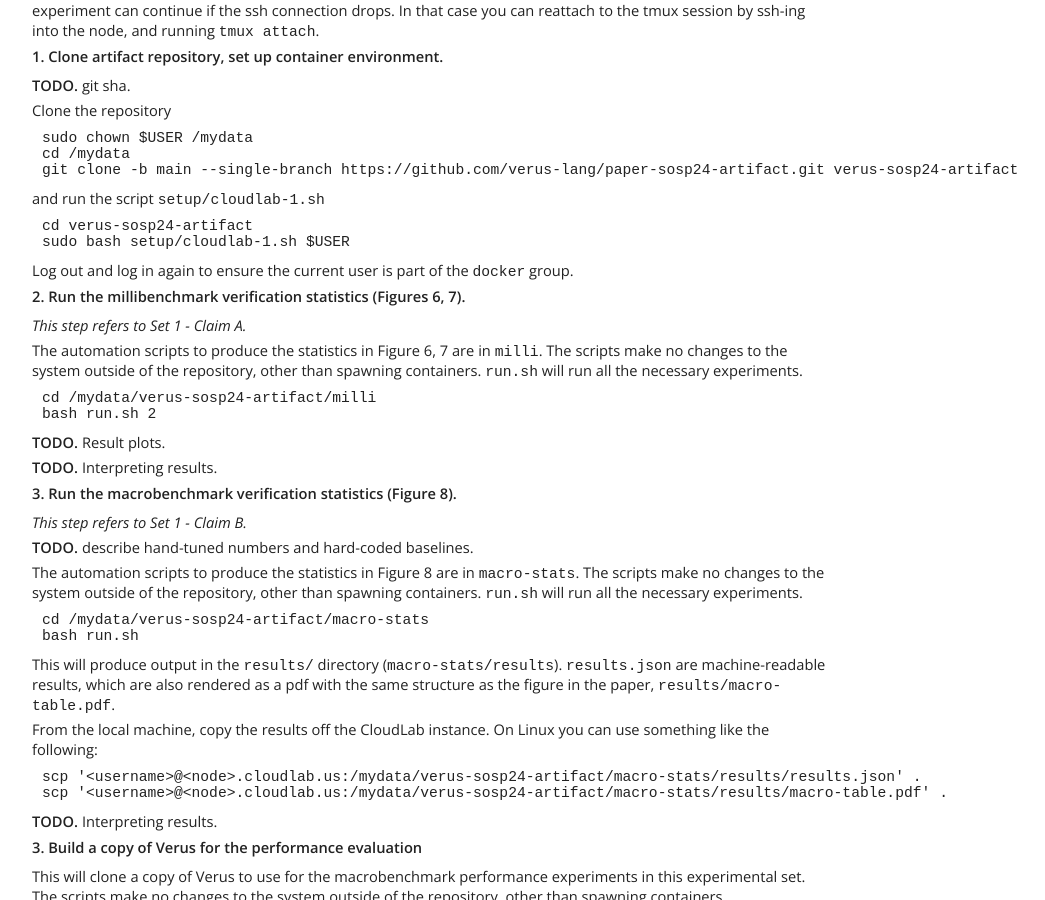
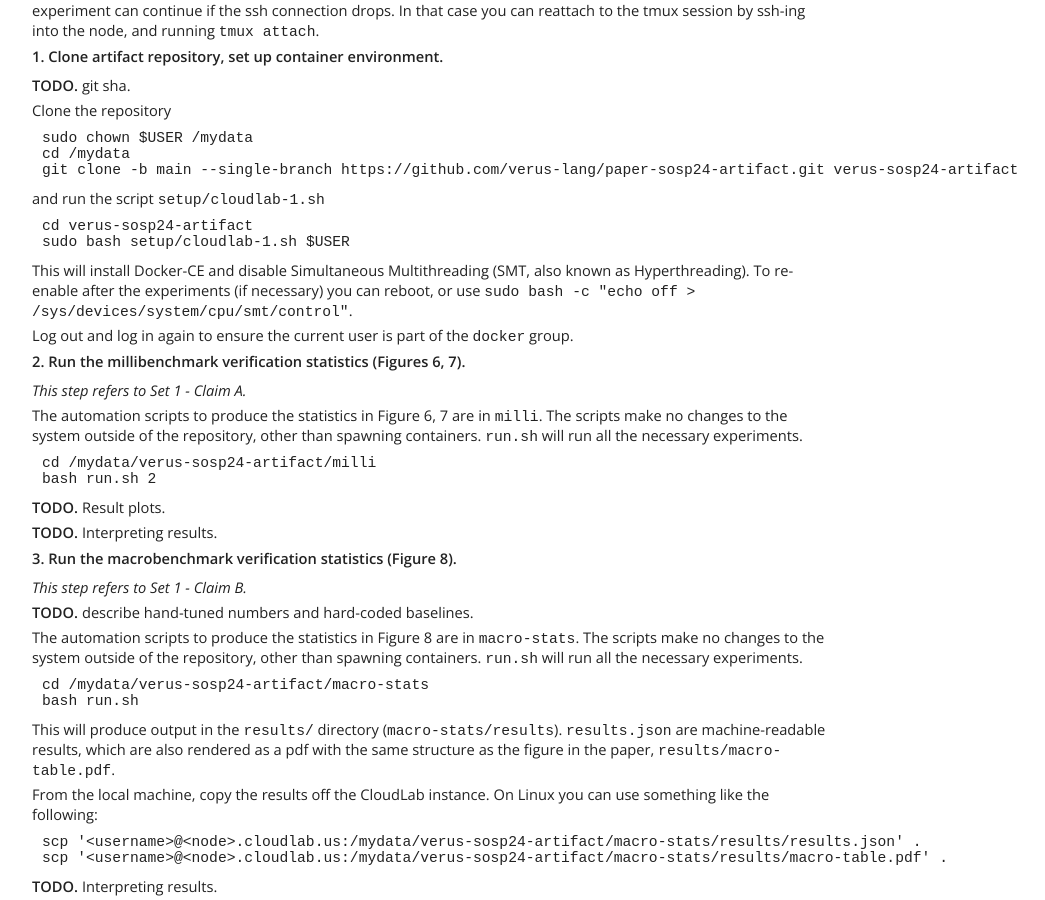
Before and after one commit to verus-lang/paper-sosp24-artifact, a Jekyll site: the page built from site/guide.md, in a window 1280 px wide and 900 px high, scrolled down 1366 px. Shown: the whole window, without its empty margins (8-1053 px from the left). Built offline with Jekyll 4.4.1, drawn with Linux system fonts in a browser that asks for light colours.

Commit message:
note on setup script

````diff
--- a/site/guide.md
+++ b/site/guide.md
@@ -83,6 +83,9 @@ and run the script `setup/cloudlab-1.sh`
 cd verus-sosp24-artifact
 sudo bash setup/cloudlab-1.sh $USER
 ```
+
+This will install Docker-CE and disable Simultaneous Multithreading (SMT, also known as Hyperthreading).
+To re-enable after the experiments (if necessary) you can reboot, or use `sudo bash -c "echo off > /sys/devices/system/cpu/smt/control"`.
 
 Log out and log in again to ensure the current user is part of the `docker` group.
 
````
